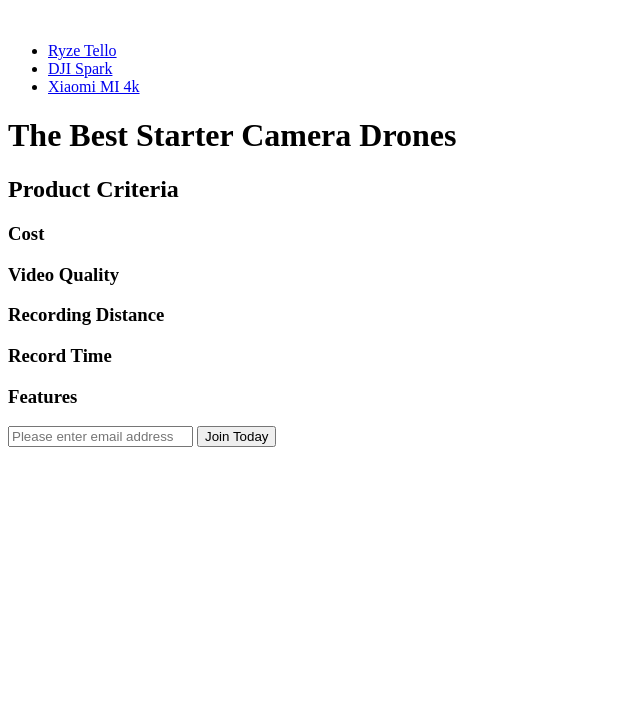
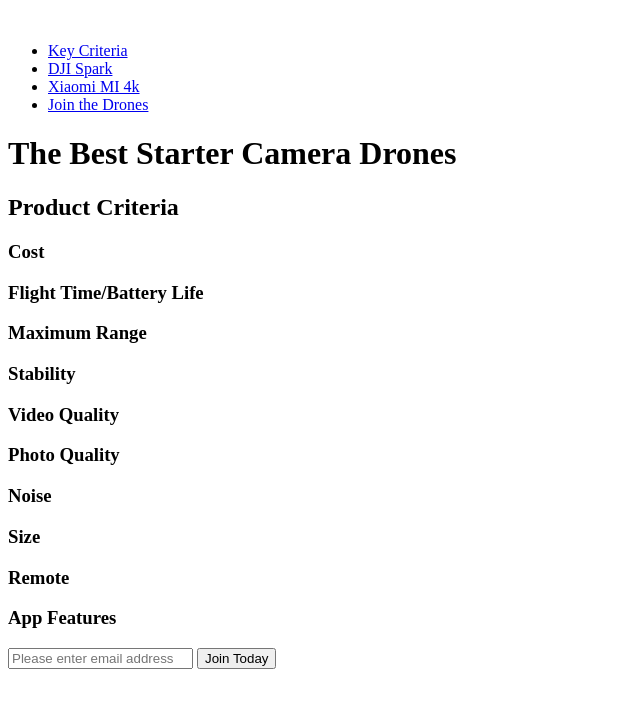
Before and after one commit to darren1234/ProductLandingPage, a plain HTML site: page index.html in a window 1280 px wide. Shown: the whole page, without its empty margins (0-640 px from the left). Drawn offline with Linux system fonts and the light colour scheme.

Commit message:
More of a breakdown of our approach to the product page layout

```diff
--- a/index.html
+++ b/index.html
@@ -14,9 +14,10 @@
         <img id="header-img">
         <nav id="nav-bar">
             <ul>
-                <li><a class="nav-link" href="?">Ryze Tello</a></li>
-                <li><a class="nav-link" href="?">DJI Spark</a></li>
-                <li><a class="nav-link" href="?">Xiaomi MI 4k</a></li>
+                <li><a class="nav-link" href="#product-criteria">Key Criteria</a></li>
+                <li><a class="nav-link" href="video">DJI Spark</a></li>
+                <li><a class="nav-link" href="products">Xiaomi MI 4k</a></li>
+                <li><a class="nav-link" href="customer-info">Join the Drones</a></li>
             </ul>
         </nav>
         <h1>The Best Starter Camera Drones</h1>
@@ -29,19 +30,39 @@
         </h3>
 
         <h3>
+            Flight Time/Battery Life
+        </h3>
+
+        <h3>
+            Maximum Range
+        </h3>
+
+        <h3>
+            Stability
+        </h3>
+
+        <h3>
             Video Quality
         </h3>
 
         <h3>
-            Recording Distance
+            Photo Quality
         </h3>
 
         <h3>
-            Record Time
+            Noise
         </h3>
 
         <h3>
-            Features
+            Size
+        </h3>
+
+        <h3>
+            Remote
+        </h3>
+
+        <h3>
+            App Features
         </h3>
     </section>
 
```
Also changed, not shown: 1 other file.
